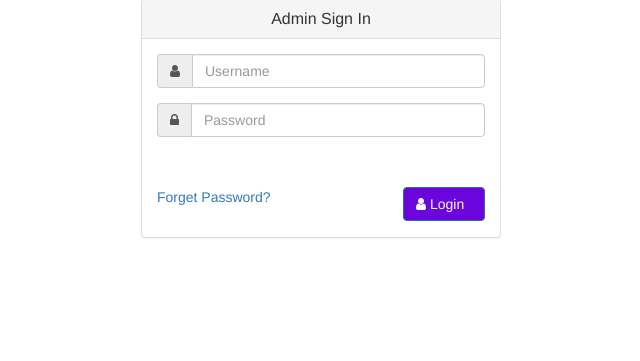
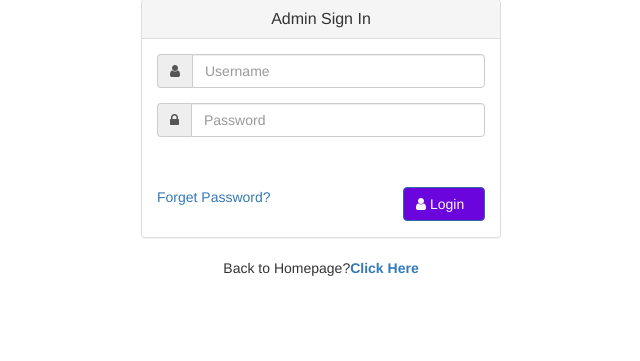
Before and after one commit to ShuaibuPassionateProgrammer/electronic_logbook, a PHP site: page /admin-login.php in a window 1280 px wide. Shown: the part 172-533 px from the top of the page, without its empty margins (319-959 px from the left). Run offline with PHP 8.4, Linux system fonts and the light colour scheme.

Commit message:
Create a redirection on it

```diff
--- a/admin-login.php
+++ b/admin-login.php
@@ -64,6 +64,10 @@
                 </div>
             </div>
         </div>
+
+        <div class="row" style="margin-bottom: 65px;">
+            <div class="col-md-12 text-center">Back to Homepage?<a href="/eleclogbook"><b>Click Here</b></a></div>
+        </div>
     </section>
 </body>
 </html>
```
